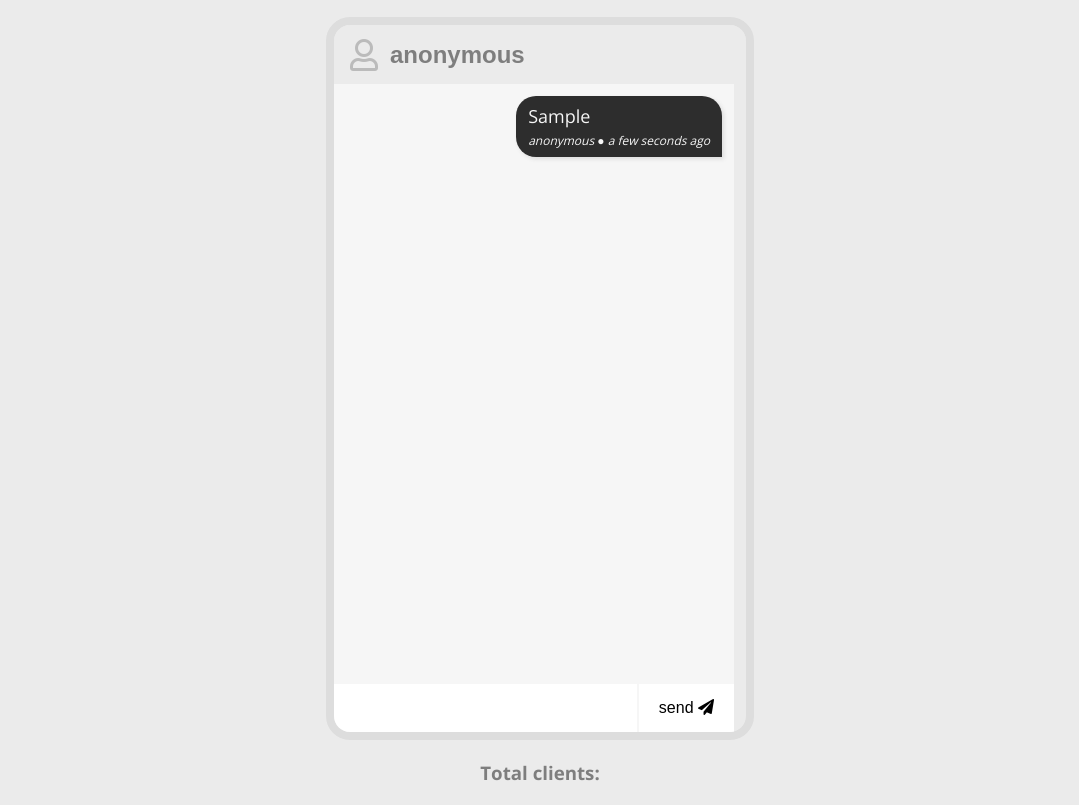
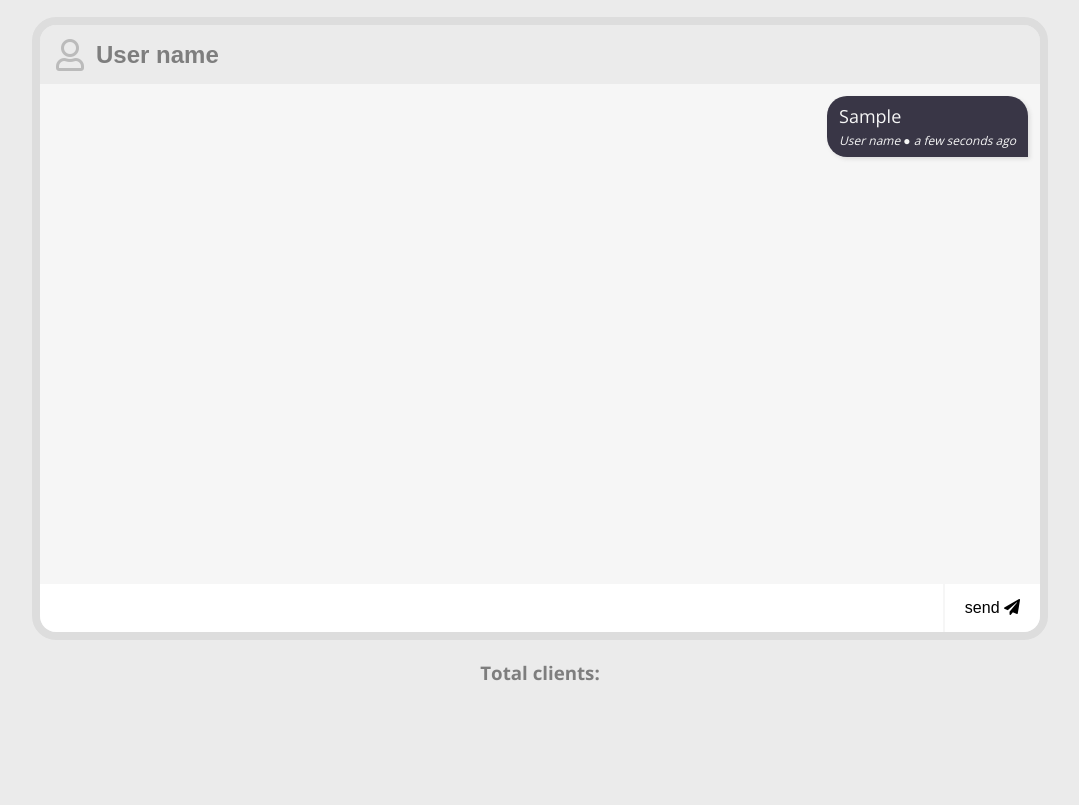
Before and after one commit to anuragmahish/chatapp, a website: page public/index.html in a window 1280 px wide. Both pictures are taken after typing "Sample" into the empty fields and a click on the button "send". Shown: the part 66-871 px from the top of the page, without its empty margins (100-1179 px from the left). After the commit the page ends 800 px from the top, so only its background shows below. Drawn offline with nearby package versions, Linux system fonts and the light colour scheme; no server answers.

Commit message:
styling
changed

```diff
--- a/public/index.html
+++ b/public/index.html
@@ -28,7 +28,7 @@
           type="text"
           id="name-input"
           class="name-input"
-          value="anonymous"
+          value="User name"
           maxlength="20"
         />
       </div>
--- a/public/style.css
+++ b/public/style.css
@@ -56,8 +56,8 @@ body {
   display: flex;
   flex-direction: column;
   background-color: #f6f6f6;
-  width: 400px;
-  height: 600px;
+  width: 1000px;
+    height: 500px;
   overflow-y: scroll;
   overflow-x: hidden;
 }
@@ -75,14 +75,14 @@ body {
 .message-left {
   border-radius: 20px 20px 20px 0px;
   align-self: flex-start;
-  background-color: #fff;
+  background-color: #6D5D6E;
   box-shadow: -2px 2px 4px #dcdcdc;
 }
 
 .message-right {
   border-radius: 20px 20px 0px 20px;
   align-self: flex-end;
-  background-color: #2d2d2d;
+  background-color: #393646;
   box-shadow: 2px 2px 4px #dcdcdc;
   color: #f6f6f6;
 }
@@ -106,7 +106,7 @@ body {
 .message-form {
   display: flex;
   justify-content: space-between;
-  width: 400px;
+  width: 1000px;
 }
 
 .message-input {
@@ -115,7 +115,7 @@ body {
   font-size: 16px;
   border: none;
   outline: none;
-  padding: 0 12px;
+  padding: 0 15px;
   background-color: #fff;
 }
 
```
